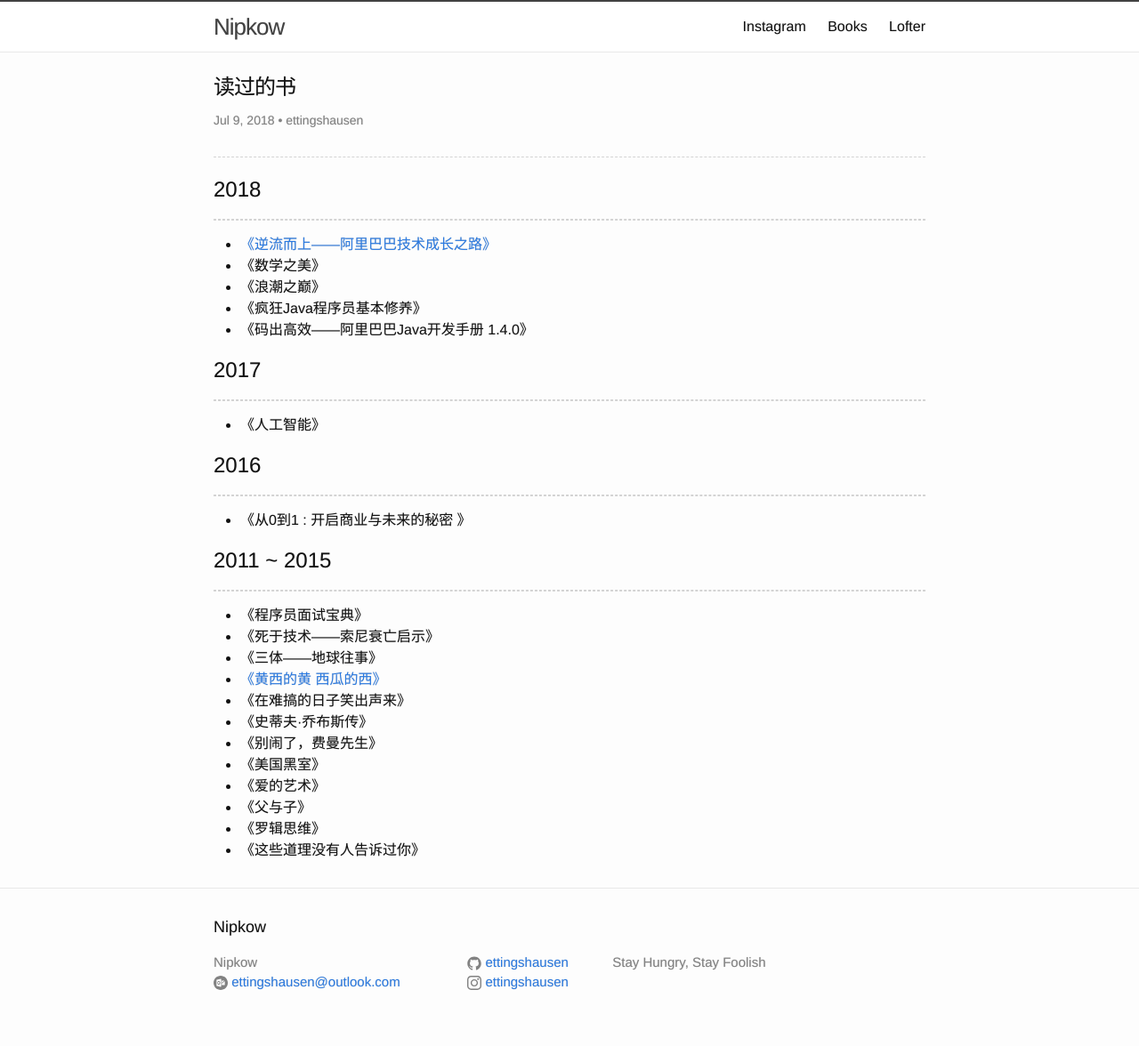
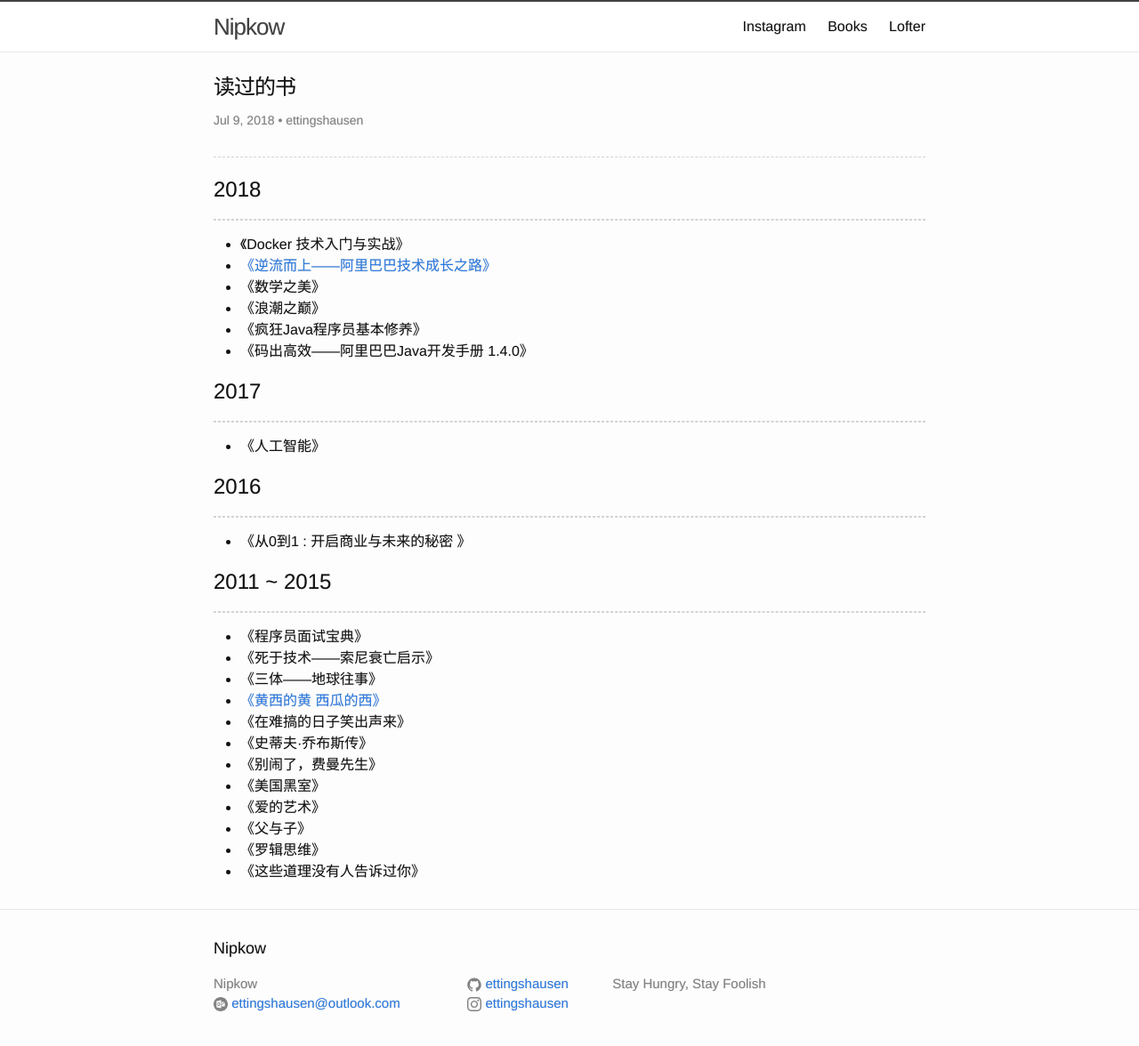
Before and after one commit to ettingshausen/ettingshausen.github.io, a Jekyll site: the page built from books.md, in a window 1280 px wide and 1200 px high. Shown: the top 1176 px of the window at 89% size. Built offline with Jekyll 4.4.1, drawn with Linux system fonts in a browser that asks for light colours.

Commit message:
add Docker introduction

```diff
--- a/books.md
+++ b/books.md
@@ -8,7 +8,7 @@ date:   2018-07-09 00:54:32 +0800
 
 # 2018
 ---
-
++ 《Docker 技术入门与实战》
 + [《逆流而上——阿里巴巴技术成长之路》]({% post_url 2018-07-09-swim-against-the-current %})
 + 《数学之美》
 + 《浪潮之巅》
```
